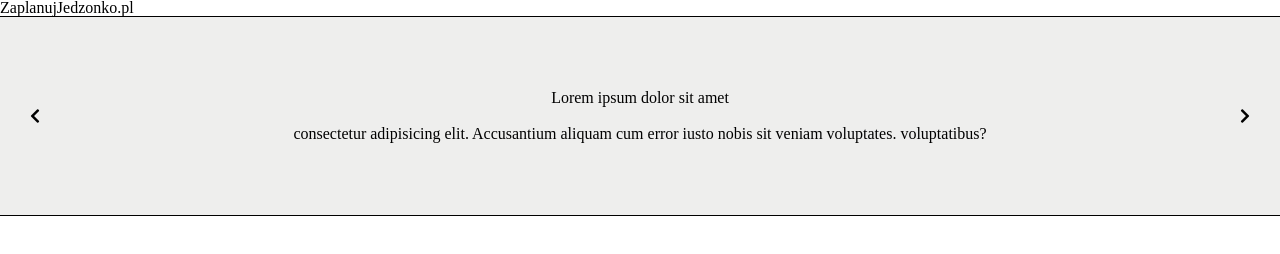
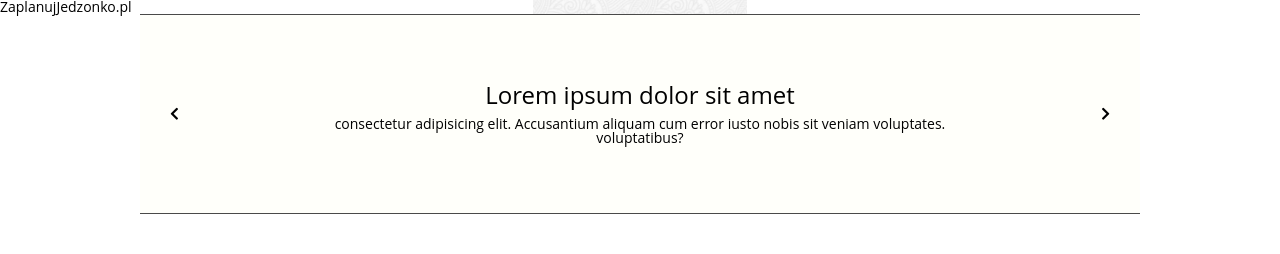
Before and after one commit to Fuksiaczek/CL_ScrumLab_workshop, a website: page development/index.html in a window 1280 px wide. Drawn offline with nearby package versions, Linux system fonts and the light colour scheme; files that its build step writes are made by us from their sources.

Commit message:
modified section - carousel(#1.2) - style

```diff
--- /dev/null
+++ b/development/scss/_base.scss
@@ -0,0 +1,17 @@
+body {
+  background-image: url("/images/background-image.png");
+  background-size: contain;
+  background-repeat: no-repeat;
+  background-position: center;
+  width: 100%;
+  font-size: 14px; // wielkość bazowa
+  font-family: $font-text;
+
+}
+
+
+.container {
+  max-width: 1000px;
+  margin: 0 auto;
+
+}
--- /dev/null
+++ b/development/scss/_colors.scss
@@ -0,0 +1,9 @@
+  $color-navigation: #5B605F; //panel boczny, nawigacja
+  $color-headText: #4a4a49; // nagłówek, , kolor tekstu w kolumnach
+  $color-headButton: #FF6600; // przyciski, wyróżnienia, nagłówki ekranów
+  $color-background: #FFFFFA; // kolor tła ekranów
+  $color-infoText: #3498DB; // kolor wiadomości typu info,
+  $color-warningText: #FFB03B; // kolor wiadomości typu warning
+  $color-successText: #468966; // kolor wiadomości typu success
+  $color-binColor: #BD4932; // kolor ikony kosza
+  $color-tableIconText: #A1A194; // kolor tekstu z wierszy w tabelach, ikony rozszerzonych funkcji
--- /dev/null
+++ b/development/scss/_font.scss
@@ -0,0 +1,2 @@
+$font-text: 'Open Sans', sans-serif; // tekst
+$font-logo: 'Charmonman', cursive; // logo
--- /dev/null
+++ b/development/scss/_reset.scss
@@ -0,0 +1,36 @@
+html, body, div, span, applet, object, iframe, h1, h2, h3, h4, h5, h6, p, blockquote, pre, a, abbr, acronym, address, big, cite, code, del, dfn, em, img, ins, kbd, q, s, samp, small, strike, strong, sub, sup, tt, var, b, u, i, center, dl, dt, dd, ol, ul, li, fieldset, form, label, legend, table, caption, tbody, tfoot, thead, tr, th, td, article, aside, canvas, details, embed, figure, figcaption, footer, header, hgroup, menu, nav, output, ruby, section, summary, time, mark, audio, video {
+  margin: 0;
+  padding: 0;
+  border: 0;
+  font-size: 100%;
+  font: inherit;
+  vertical-align: baseline;
+  box-sizing: border-box;}
+
+/* HTML5 display-role reset for older browsers */
+
+article, aside, details, figcaption, figure, footer, header, hgroup, menu, nav, section {
+  display: block; }
+
+body {
+  line-height: 1; }
+
+ol, ul {
+  list-style: none; }
+
+blockquote, q {
+  quotes: none; }
+
+blockquote {
+  &:before, &:after {
+    content: '';
+    content: none; } }
+
+q {
+  &:before, &:after {
+    content: '';
+    content: none; } }
+
+table {
+  border-collapse: collapse;
+  border-spacing: 0; }
--- a/development/scss/main.scss
+++ b/development/scss/main.scss
@@ -1,131 +1,7 @@
-// CDN FONTAWESOME
-// <link rel="stylesheet" href="https://use.fontawesome.com/releases/v5.3.1/css/all.css" integrity="sha384-mzrmE5qonljUremFsqc01SB46JvROS7bZs3IO2EmfFsd15uHvIt+Y8vEf7N7fWAU" crossorigin="anonymous">
-//
-// Sass:
-// https://fontawesome.com/how-to-use/on-the-web/using-with/sass
+@import "reset";
+@import "colors";
+@import "font";
+@import "base";
 
-
-body{
-  //background-color: #BADA55;
-}
-
-// carousel
-
-//do usunięcia jak będzie reset \/
-html, body, div, span, applet, object, iframe, h1, h2, h3, h4, h5, h6, p, blockquote, pre, a, abbr, acronym, address, big, cite, code, del, dfn, em, img, ins, kbd, q, s, samp, small, strike, strong, sub, sup, tt, var, b, u, i, center, dl, dt, dd, ol, ul, li, fieldset, form, label, legend, table, caption, tbody, tfoot, thead, tr, th, td, article, aside, canvas, details, embed, figure, figcaption, footer, header, hgroup, menu, nav, output, ruby, section, summary, time, mark, audio, video {
-  margin: 0;
-  padding: 0;
-  border: 0;
-  font-size: 100%;
-  font: inherit;
-  vertical-align: baseline; }
-
-/* HTML5 display-role reset for older browsers */
-
-article, aside, details, figcaption, figure, footer, header, hgroup, menu, nav, section {
-  display: block; }
-
-body {
-  line-height: 1; }
-
-ol, ul {
-  list-style: none; }
-
-blockquote, q {
-  quotes: none; }
-
-blockquote {
-  &:before, &:after {
-    content: '';
-    content: none; } }
-
-q {
-  &:before, &:after {
-    content: '';
-    content: none; } }
-
-table {
-  border-collapse: collapse;
-  border-spacing: 0; }
-
-*
-{
-  padding: 0;
-  box-sizing: border-box;
-}
-
-//do usunnięcia jak będzie reset /\
-
-.carousel
-{
-  display: flex;
-  align-items: center;
-  justify-content: center;
-  position: relative;
-}
-
-.visible {
-  display: inline-block;
-}
-
-.slide
-{
-  height: 200px;
-  width: 100%;
-  background-color: rgba(98, 103, 97, 0.11); //test - do usuniecia
-  border-bottom: 1px solid black;  //zmienić kolor na zmienna
-  border-top: 1px solid black;
-  display: flex;
-  flex-direction: column;
-  align-items: center;
-  justify-content: center;
-
-  .slide-img
-  {
-    display: flex;
-    align-items: center;
-    justify-content: center;
-    height: 100%;
-    width: 100%;
-    img
-    {
-      height: 100%;
-    }
-  }
-  .slide-text
-  {
-    width: 70%;
-  }
-
-  span
-  {
-    display: block;
-    padding-bottom: 20px;
-  }
-}
-
-ul
-{
-  display: flex;
-  list-style-type: none; // sprawdzenie z resetem
-  text-align: center;
-  width: 100%;
-  li
-  {
-    width: 100%;
-    height: 200px;
-    text-align: center;
-    display: none;
-  }
-}
-
-.slide-buttons
-{
-  height: 200px;
-  width: 100%;
-  position: absolute;
-  display: flex;
-  align-items: center;
-  justify-content: space-between;
-  padding: 0 30px;
-}
+//task1
+@import "task1/carousel";
--- /dev/null
+++ b/development/scss/task1/_carousel.scss
@@ -0,0 +1,76 @@
+.carousel
+{
+  display: flex;
+  align-items: center;
+  justify-content: center;
+  position: relative;
+}
+
+.visible
+{
+  display: inline-block;
+}
+
+.slide
+{
+  height: 200px;
+  width: 100%;
+  background-color: $color-background;
+  border-bottom: 1px solid $color-headText;
+  border-top: 1px solid $color-headText;
+  display: flex;
+  flex-direction: column;
+  align-items: center;
+  justify-content: center;
+
+  .slide-img
+  {
+    display: flex;
+    align-items: center;
+    justify-content: center;
+    height: 100%;
+    width: 100%;
+    img
+    {
+      height: 100%;
+    }
+  }
+
+  .slide-text
+  {
+    width: 70%;
+
+    span
+    {
+      font-size: 1.5rem;
+      display: block;
+      padding-bottom: 10px;
+    }
+  }
+}
+
+ul
+{
+  display: flex;
+  text-align: center;
+  width: 100%;
+
+  li
+  {
+    width: 100%;
+    height: 200px;
+    text-align: center;
+    display: none;
+  }
+}
+
+.slide-buttons
+{
+  height: 200px;
+  width: 100%;
+  position: absolute;
+  display: flex;
+  align-items: center;
+  justify-content: space-between;
+  padding: 0 30px;
+}
```
Also changed, not shown: development/index.html (+1 -0 lines), images/background-image.png (added).
